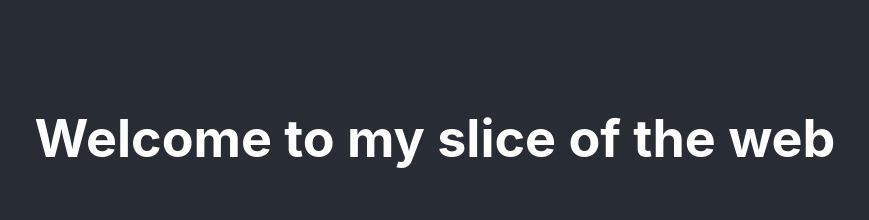
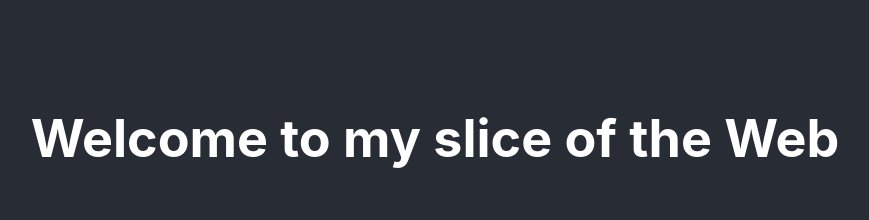
Before and after one commit to mauriceLC92/mauricelecordier.dev, a React (Create React App) app: page / in a window 1280 px wide. Shown: the part 220-440 px from the top of the page, without its empty margins (205-1074 px from the left). Built offline with nearby package versions, Linux system fonts and the light colour scheme.

Commit message:
test commit

```diff
--- a/src/App.tsx
+++ b/src/App.tsx
@@ -5,7 +5,7 @@ const App: React.FC = () => {
   return (
     <div className="App">
       <header className='App-header'>
-        <h1>Welcome to my slice of the web</h1>
+        <h1>Welcome to my slice of the Web</h1>
         <p>
           Page under construction...
           <span role='img' aria-label="hammer">🛠️</span>
```
